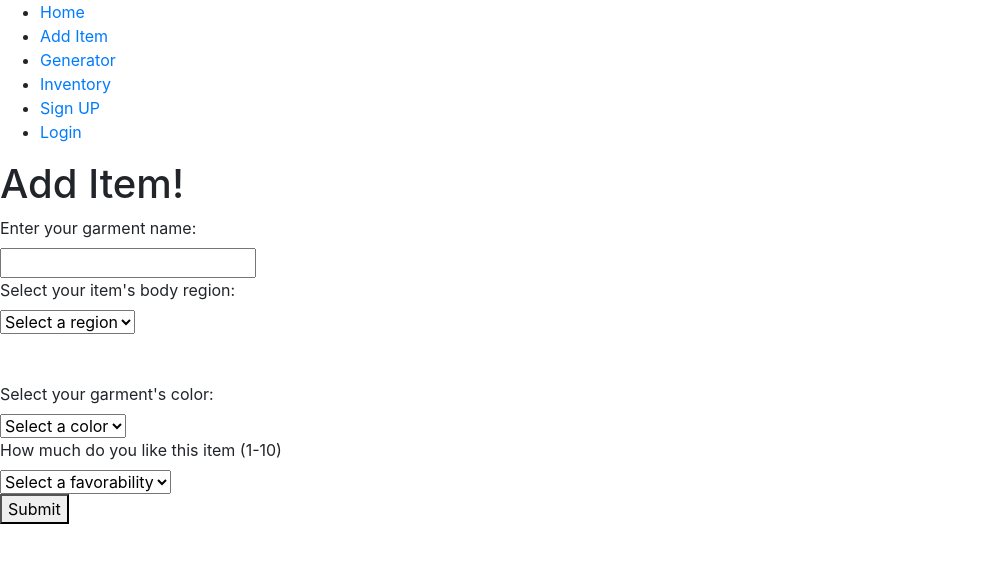
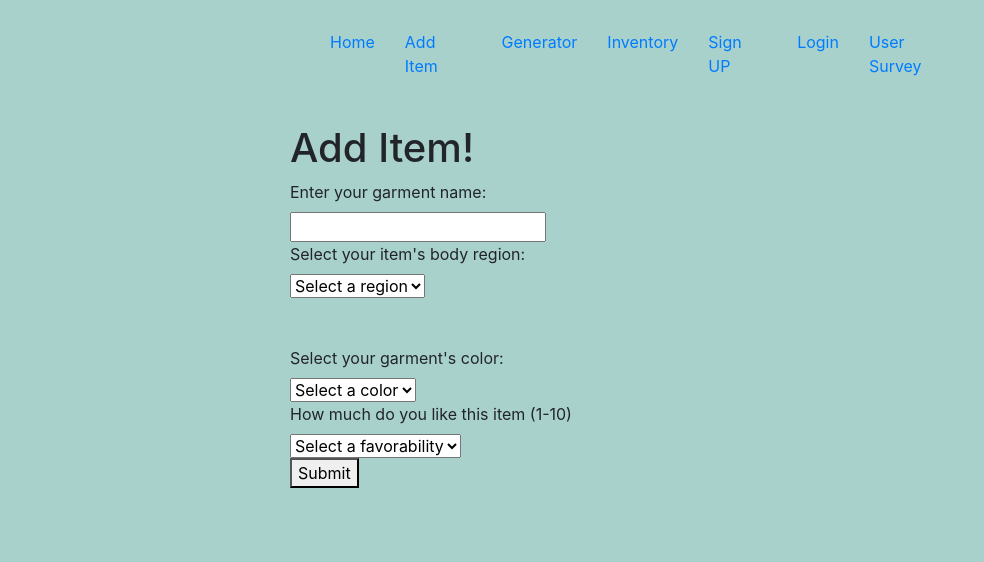
Before and after one commit to Brian3R/humanFactorProject, a React (Create React App) app in the folder client/: page /additem in a window 1280 px wide. Shown: the top 562 px of the page, without its empty margins (0-984 px from the left). Built offline with nearby package versions, Linux system fonts and the light colour scheme.

Commit message:
working style changes

```diff
--- a/client/src/components/AddItem.js
+++ b/client/src/components/AddItem.js
@@ -4,12 +4,14 @@ import NewItemForm from './newitem/NewItemForm';
 
 const AddItem = () => {
     return(
-        <div>
-            <Navbar/>
-            <h1>
-                Add Item!
-            </h1>
-            <NewItemForm/>
+        <div style={{height:'100vh',width:'100vw',backgroundColor:'#a9d1cc'}}>
+            <div style={{width: '700px', margin: '0 auto'}}>
+                <Navbar/>
+                <h1>
+                    Add Item!
+                </h1>
+                <NewItemForm/>
+            </div>
         </div>
     );
 }
--- a/client/src/components/Generator.js
+++ b/client/src/components/Generator.js
@@ -54,7 +54,8 @@ const Generator = () => {
         padding: '8px'
     };
     return (
-        <div>
+        <div style={{height:'100vh',width:'100vw',backgroundColor:'#a9d1cc'}}>
+            <div style={{width: '700px', margin: '0 auto'}}>
                 <Navbar/>
                 <h1>
                     Generator!
@@ -95,6 +96,7 @@ const Generator = () => {
                     </div>
                 }
             </div>
+        </div>
     );
 }
 
--- a/client/src/components/Home.js
+++ b/client/src/components/Home.js
@@ -3,11 +3,13 @@ import Navbar from './Navbar';
 
 const Home = () => {
     return (
-        <div>
-            <Navbar/>
-            <h1>
-                Home!
-            </h1>
+        <div style={{height:'100vh',width:'100vw',backgroundColor:'#a9d1cc'}}>
+            <div style={{width: '700px', margin: '0 auto'}}>
+                <Navbar/>
+                <h1>
+                    Home!
+                </h1>
+            </div>
         </div>
     );
 }
--- a/client/src/components/Inventory.js
+++ b/client/src/components/Inventory.js
@@ -65,7 +65,8 @@ const Inventory = () => {
     };
 
     return (
-        <div>
+        <div style={{height:'100vh',width:'100vw',backgroundColor:'#a9d1cc'}}>
+            <div style={{width: '700px', margin: '0 auto'}}>
                 <Navbar/>
                 <h1>
                     Inventory!
@@ -137,6 +138,7 @@ const Inventory = () => {
                     </tbody>
                 </table>
             </div>
+        </div>
     );
 }
 
--- a/client/src/components/Login.js
+++ b/client/src/components/Login.js
@@ -4,12 +4,14 @@ import LoginForm from './forms/LoginForm';
 
 const Login = () => {
     return(
-        <div>
-            <Navbar/>
-            <h1>
-                Login
-            </h1>
-            <LoginForm/>
+        <div style={{height:'100vh',width:'100vw',backgroundColor:'#a9d1cc'}}>
+            <div style={{width: '700px', margin: '0 auto'}}>
+                <Navbar/>
+                <h1>
+                    Login
+                </h1>
+                <LoginForm/>
+            </div>
         </div>
     );
 }
--- a/client/src/components/Navbar.js
+++ b/client/src/components/Navbar.js
@@ -3,14 +3,19 @@ import {Link} from 'react-router-dom';
 
 const Navbar = () => {
     return (
-        <nav>
-            <ul>
-                <li><Link to="/">Home</Link></li>
-                <li><Link to="/additem">Add Item</Link></li>
-                <li><Link to="/generator">Generator</Link></li>
-                <li><Link to="/inventory">Inventory</Link></li>
-                <li><Link to="/signUp">Sign UP</Link></li>
-                <li><Link to="/login">Login</Link></li>
+        <nav style={{paddingTop:'30px',paddingBottom:'30px'}}>
+            <ul style={{display:'flex',listStyle:'none'}}>
+                <li style={{marginRight:'30px'}}><Link to="/">Home</Link></li>
+                <li style={{marginRight:'30px'}}><Link to="/additem">Add Item</Link></li>
+                <li style={{marginRight:'30px'}}><Link to="/generator">Generator</Link></li>
+                <li style={{marginRight:'30px'}}><Link to="/inventory">Inventory</Link></li>
+                <li style={{marginRight:'30px'}}><Link to="/signUp">Sign UP</Link></li>
+                <li style={{marginRight:'30px'}}><Link to="/login">Login</Link></li>
+                <li style={{marginRight:'30px'}}>
+                    <a href="https://docs.google.com/forms/d/e/1FAIpQLSeZD0URjf3DPHifbo9XJ31qVJtI39PFpCiI5qz_bF5_WernDQ/viewform?usp=sf_link" target="_blank" rel="noopener noreferrer">
+                        User Survey
+                    </a>
+                </li>
             </ul>
         </nav>
     );
--- a/client/src/components/SignUp.js
+++ b/client/src/components/SignUp.js
@@ -4,12 +4,14 @@ import SignUpForm from './forms/SignUpForm';
 
 const SignUp = () => {
     return(
-        <div>
-            <Navbar/>
-            <h1>
-                Sign Up
-            </h1>
-            <SignUpForm/>
+        <div style={{height:'100vh',width:'100vw',backgroundColor:'#a9d1cc'}}>
+            <div style={{width: '700px', margin: '0 auto'}}>
+                <Navbar/>
+                <h1>
+                    Sign Up
+                </h1>
+                <SignUpForm/>
+            </div>
         </div>
     );
 }
--- a/client/src/components/newitem/NewItemForm.js
+++ b/client/src/components/newitem/NewItemForm.js
@@ -58,7 +58,7 @@ const NewItemForm = () => {
             setType('');
             setRegion(-1);
             setColor('');
-            //window.location.reload(true);
+            window.location.reload(true);
         }
         catch (error) {
             console.error(error);
```
Lines whose indentation alone changed are shown as unchanged.
